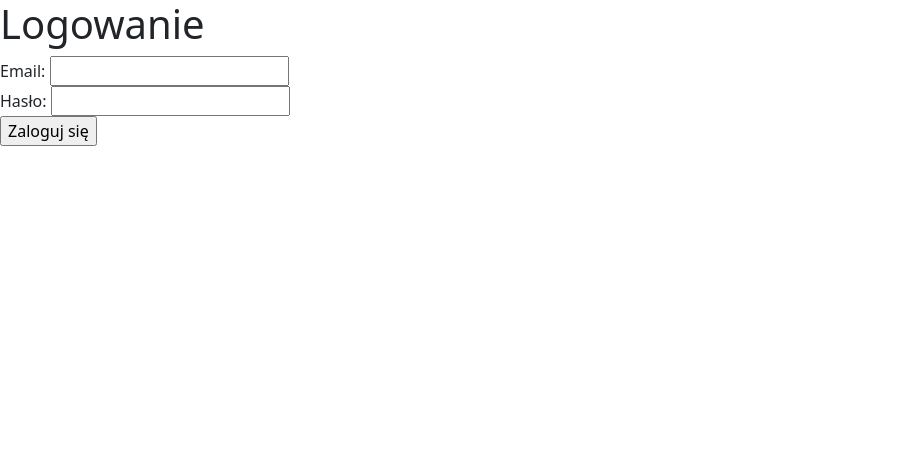
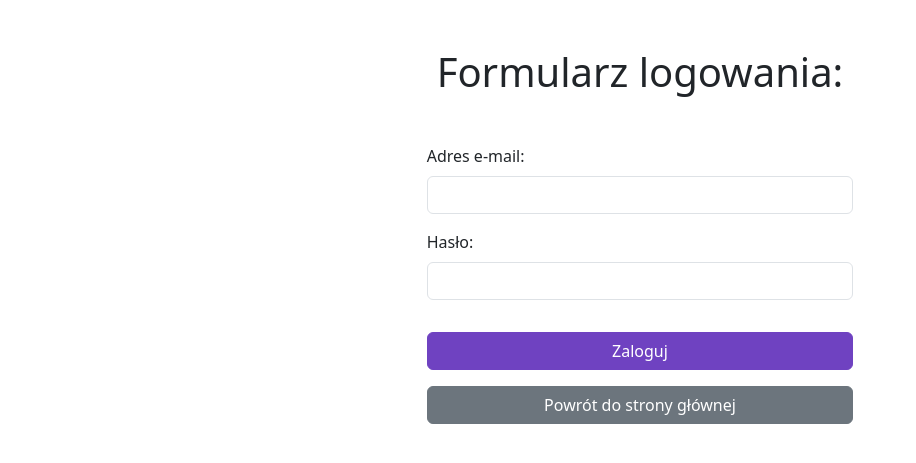
Before and after one commit to xGuzik/ZadaniaZawadzkiWitryny, a PHP site: page /login.php in a window 1280 px wide. Shown: the top 463 px of the page, without its empty margins (0-916 px from the left). Run offline with PHP 8.4, Linux system fonts and the light colour scheme.

Commit message:
logowanie

```diff
--- a/login.php
+++ b/login.php
@@ -1,43 +1,65 @@
 <?php
-session_start();
-require 'class/User.class.php';
+// Zaimportuj kod klasy
+require_once('class/User.class.php');
 
-if ($_SERVER['REQUEST_METHOD'] == 'POST') {
+$resultMessage = '';
+
+if ($_SERVER['REQUEST_METHOD'] === 'POST') {
+    // Przechwyć i obrób dane
     $email = $_POST['email'];
     $password = $_POST['password'];
 
-    $user = User::Login($email, $password);
-
-    if ($user) {
-        $_SESSION['user'] = $user;
-        header('Location: welcome.php');
-        exit;
+    // Wywołujemy metodę klasy do logowania
+    $result = User::Login($email, $password);
+    if ($result) {
+        // Przekierowanie po udanym logowaniu
+        header("Location: html.html"); // Zmiana na właściwą stronę, na którą chcesz przekierować użytkownika po zalogowaniu
+        exit; // Zakończ proces PHP, aby zapobiec dalszemu wykonywaniu kodu
     } else {
-        echo 'Niepoprawny email lub hasło.';
+        $resultMessage = "Nie udało się zalogować";
     }
 }
 ?>
-
 <!DOCTYPE html>
 <html lang="pl">
 
 <head>
     <meta charset="UTF-8">
     <meta name="viewport" content="width=device-width, initial-scale=1.0">
-    <title>Logowanie</title>
+    <title>Formularz logowania</title>
     <link href="https://cdn.jsdelivr.net/npm/bootstrap@5.3.3/dist/css/bootstrap.min.css" rel="stylesheet" integrity="sha384-QWTKZyjpPEjISv5WaRU9OFeRpok6YctnYmDr5pNlyT2bRjXh0JMhjY6hW+ALEwIH" crossorigin="anonymous">
     <script src="https://cdn.jsdelivr.net/npm/bootstrap@5.3.3/dist/js/bootstrap.bundle.min.js" integrity="sha384-YvpcrYf0tY3lHB60NNkmXc5s9fDVZLESaAA55NDzOxhy9GkcIdslK1eN7N6jIeHz" crossorigin="anonymous"></script>
+    <style>
+        #buttoncolor {
+            background-color: #6f42c1;
+            border-color: #6f42c1;
+        }
+    </style>
 </head>
+
 <body>
-    <h1>Logowanie</h1>
-    <form action="authenticate.php" method="post">
-        <label for="email">Email:</label>
-        <input type="email" id="email" name="email" required>
-        <br>
-        <label for="password">Hasło:</label>
-        <input type="password" id="password" name="password" required>
-        <br>
-        <input type="submit" value="Zaloguj się">
-    </form>
+    <div id="container">
+        <h1 class="text-center mt-5 mb-5">Formularz logowania:</h1>
+        <div id="loginForm" class="col-4 offset-4 mt-5">
+            <form action="login.php" method="post">
+                <label for="emailInput" class="form-label">Adres e-mail:</label>
+                <input type="email" class="form-control mb-3" name="email" id="emailInput" required>
+
+                <label for="passwordInput" class="form-label">Hasło:</label>
+                <input type="password" class="form-control mb-3" name="password" id="passwordInput" required minlength="8">
+
+                <button type="submit" id="buttoncolor" class="btn btn-primary w-100 mt-3">Zaloguj</button>
+            </form>
+            <?php if ($resultMessage): ?>
+                <div class="mt-3">
+                    <?php echo htmlspecialchars($resultMessage); ?>
+                </div>
+            <?php endif; ?>
+            <div class="mt-3">
+                <a href="html.html" class="btn btn-secondary w-100">Powrót do strony głównej</a>
+            </div>
+        </div>
+    </div>
 </body>
+
 </html>
--- a/register.php
+++ b/register.php
@@ -28,6 +28,12 @@ if ($_SERVER['REQUEST_METHOD'] === 'POST') {
     <title>Formularz rejestracji</title>
     <link href="https://cdn.jsdelivr.net/npm/bootstrap@5.3.3/dist/css/bootstrap.min.css" rel="stylesheet" integrity="sha384-QWTKZyjpPEjISv5WaRU9OFeRpok6YctnYmDr5pNlyT2bRjXh0JMhjY6hW+ALEwIH" crossorigin="anonymous">
     <script src="https://cdn.jsdelivr.net/npm/bootstrap@5.3.3/dist/js/bootstrap.bundle.min.js" integrity="sha384-YvpcrYf0tY3lHB60NNkmXc5s9fDVZLESaAA55NDzOxhy9GkcIdslK1eN7N6jIeHz" crossorigin="anonymous"></script>
+    <style>
+        #buttoncolor {
+            background-color: rgb(228, 123, 238);
+            border-color: rgb(228, 123, 238);
+        }
+    </style>
 </head>
 
 <body>
```
